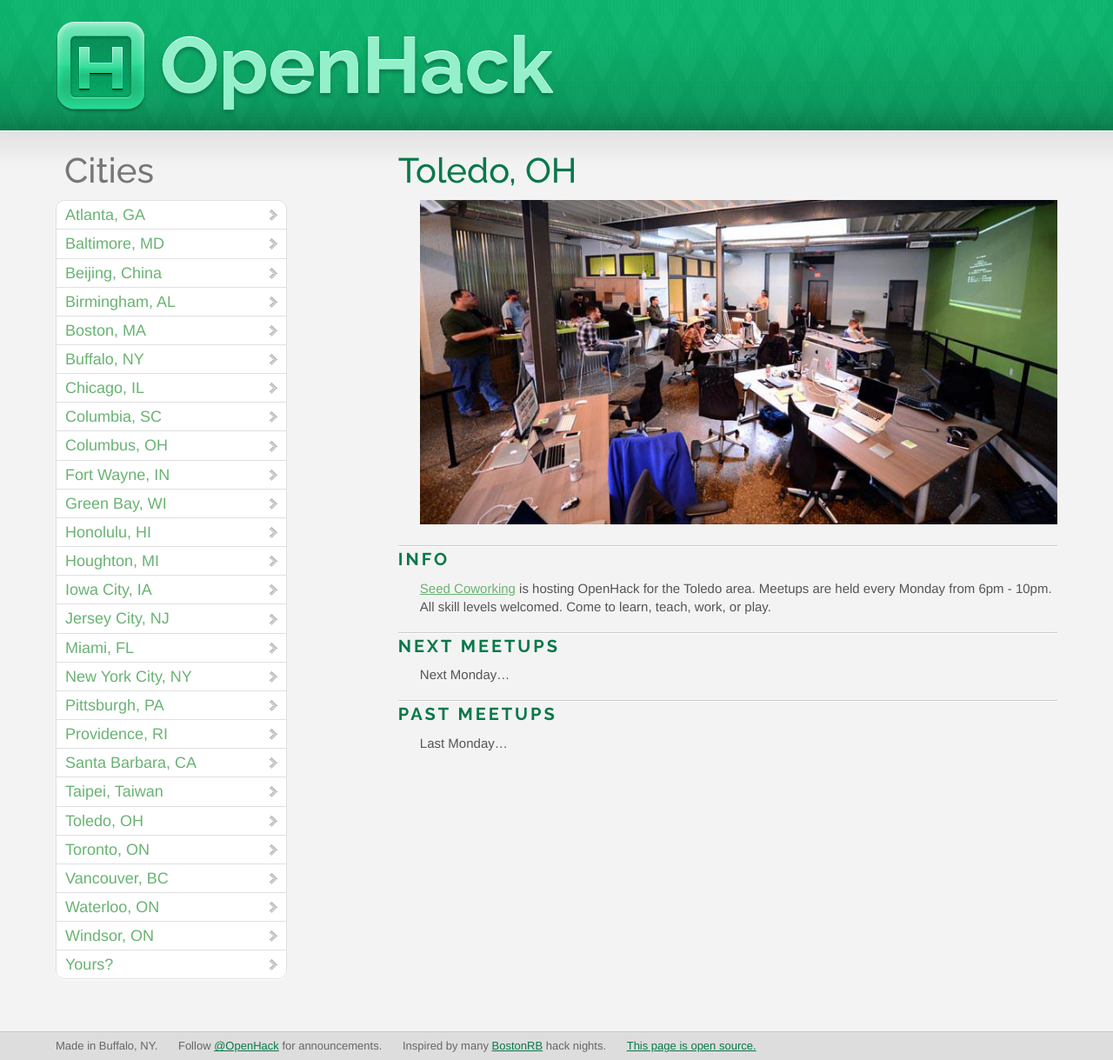
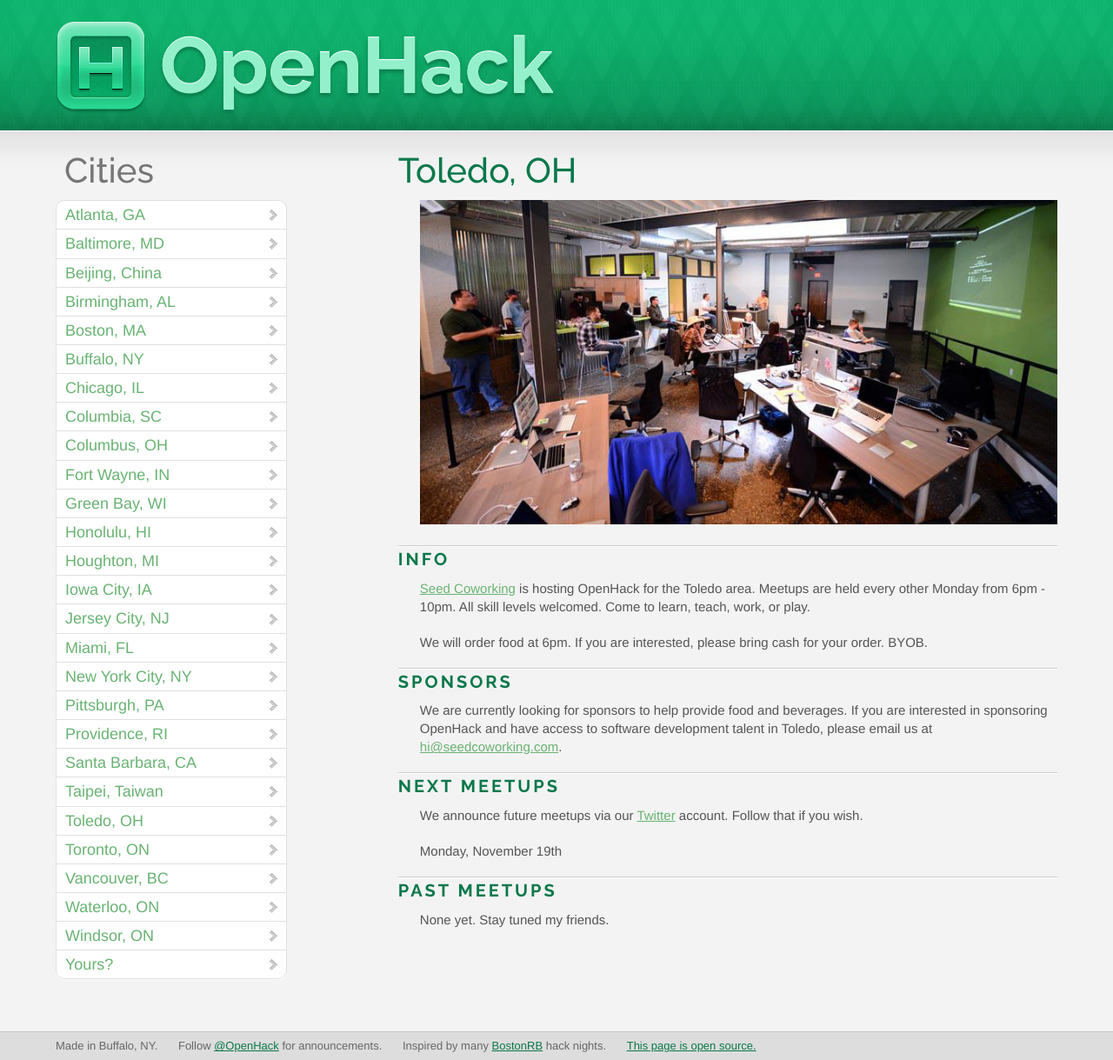
Before and after one commit to OpenHack/openhack.github.com, a Jekyll site: the page built from toledo/index.markdown, in a window 1280 px wide. Shown: the whole page at 87% size. Built offline with Jekyll 4.4.1, drawn with Linux system fonts in a browser that asks for light colours; nearby versions of some CDN libraries; Markdown is read by kramdown in place of the engine named in the settings; comment, search, counter and statistics services are not loaded.

Commit message:
Added details to the Toledo page

```diff
--- a/toledo/index.markdown
+++ b/toledo/index.markdown
@@ -9,12 +9,21 @@
 
 ### Info
 
-[Seed Coworking](http://seedcowork.com) is hosting OpenHack for the Toledo area. Meetups are held every Monday from 6pm - 10pm. All skill levels welcomed. Come to learn, teach, work, or play.
+[Seed Coworking](http://seedcowork.com) is hosting OpenHack for the Toledo area. Meetups are held every other Monday from 6pm - 10pm. All skill levels welcomed. Come to learn, teach, work, or play.
+
+We will order food at 6pm. If you are interested, please bring cash for your order. BYOB.
+
+### Sponsors
+
+We are currently looking for sponsors to help provide food and beverages. If you are interested in sponsoring OpenHack and have access to software development talent in Toledo, please email us
+at [hi@seedcoworking.com](mailto:hi@seedcoworking.com).
 
 ### Next meetups
 
-Next Monday...
+We announce future meetups via our [Twitter](http://twitter.com/seedcowork) account. Follow that if you wish.
+
+Monday, November 19th
 
 ### Past meetups
 
-Last Monday...
+None yet. Stay tuned my friends.
```
